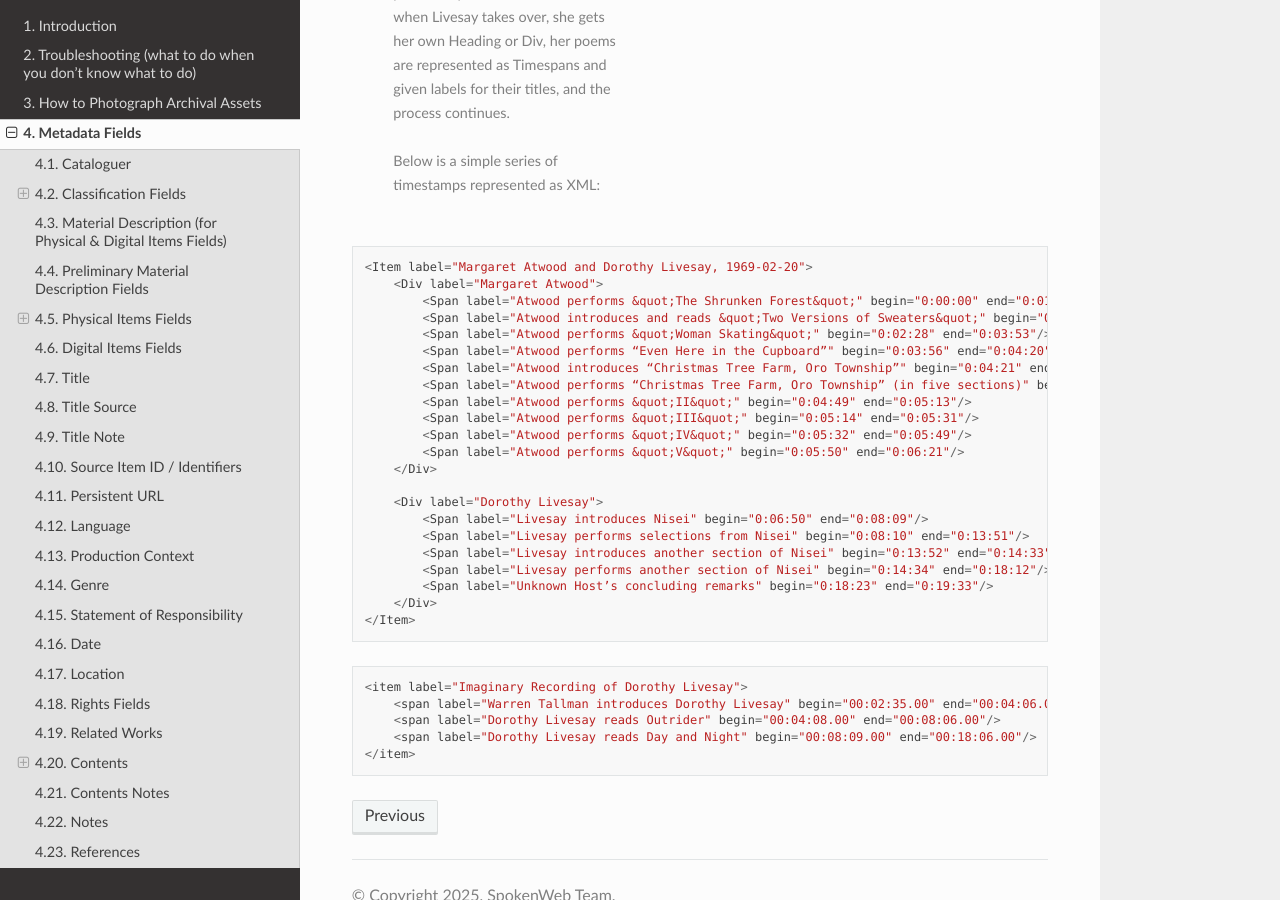
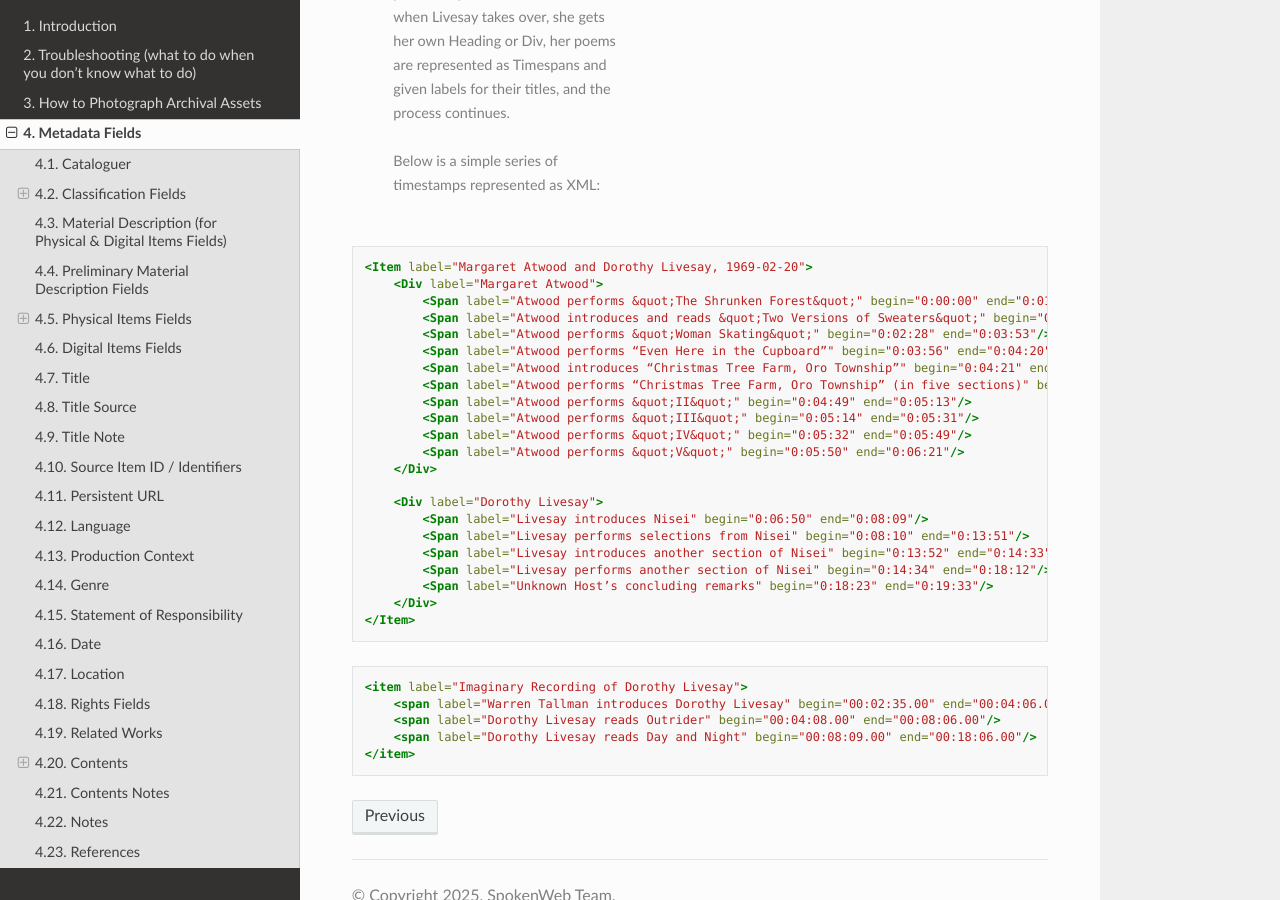
Before and after one commit to spokenweb/spokenweb-metadata-scheme, a Sphinx documentation site: the page built from docs/4-metadata-fields.rst, in a window 1280 px wide and 900 px high, scrolled down 54907 px. Built offline with Sphinx 7.4.7 and the Read the Docs theme 3.1.0, drawn with Linux system fonts in a browser that asks for light colours.

Commit message:
Update 4-metadata-fields.rst

```diff
--- a/docs/4-metadata-fields.rst
+++ b/docs/4-metadata-fields.rst
@@ -1580,7 +1580,7 @@
    | In the example of a poetry reading below, the Title is “Margaret Atwood and Dorothy Livesay, 1969-02-20,” which appears at the top of the graphical interface, and is one of the first lines in XML. All subsequent Headings (the names of the speakers) are subordinate to the Title. Atwood and Livesay are the only two performers here; each gets a Heading or Div. Each performed poem is represented by a subordinate Timespan. Below, the first Timespan is given the label “The Shrunken Forest,” which is the name of the first poem that Atwood reads. The Timespan begins at 00:00:00.00 (the beginning of the event) and ends at 00:01:07.00, with the poem’s conclusion. After a brief pause, which has no Timespan, Atwood introduces the next poem, “Two Versions of Sweaters,” and the process repeats. Later in the event, when Livesay takes over, she gets her own Heading or Div, her poems are represented as Timespans and given labels for their titles, and the process continues.
    |
    | Below is a simple series of timestamps represented as XML:
-::
+.. code-block:: xml
 
         <Item label="Margaret Atwood and Dorothy Livesay, 1969-02-20">
             <Div label="Margaret Atwood">
@@ -1605,7 +1605,7 @@
             </Div>
         </Item>
 
-::
+.. code-block:: xml
 
         <item label="Imaginary Recording of Dorothy Livesay">
             <span label="Warren Tallman introduces Dorothy Livesay" begin="00:02:35.00" end="00:04:06.00"/>
```
